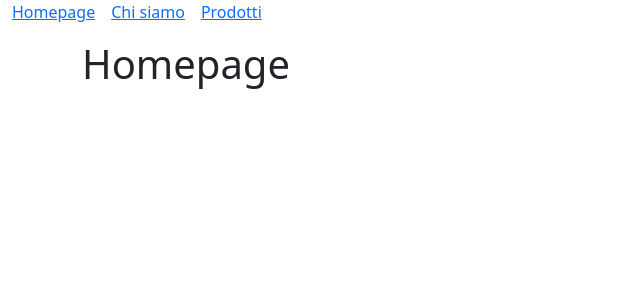
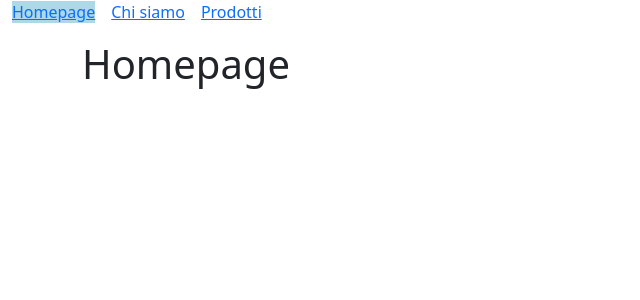
Before and after one commit to gianmarcodalfonso/react-router, a React (Vite) app: page / in a window 1280 px wide. Shown: the top 300 px of the page, without its empty margins (0-640 px from the left). Built offline with nearby package versions, Linux system fonts and the light colour scheme.

Commit message:
feat: active-link background

```diff
--- a/src/index.css
+++ b/src/index.css
@@ -0,0 +1,3 @@
+header a.active {
+	background-color: lightblue;
+}
```
